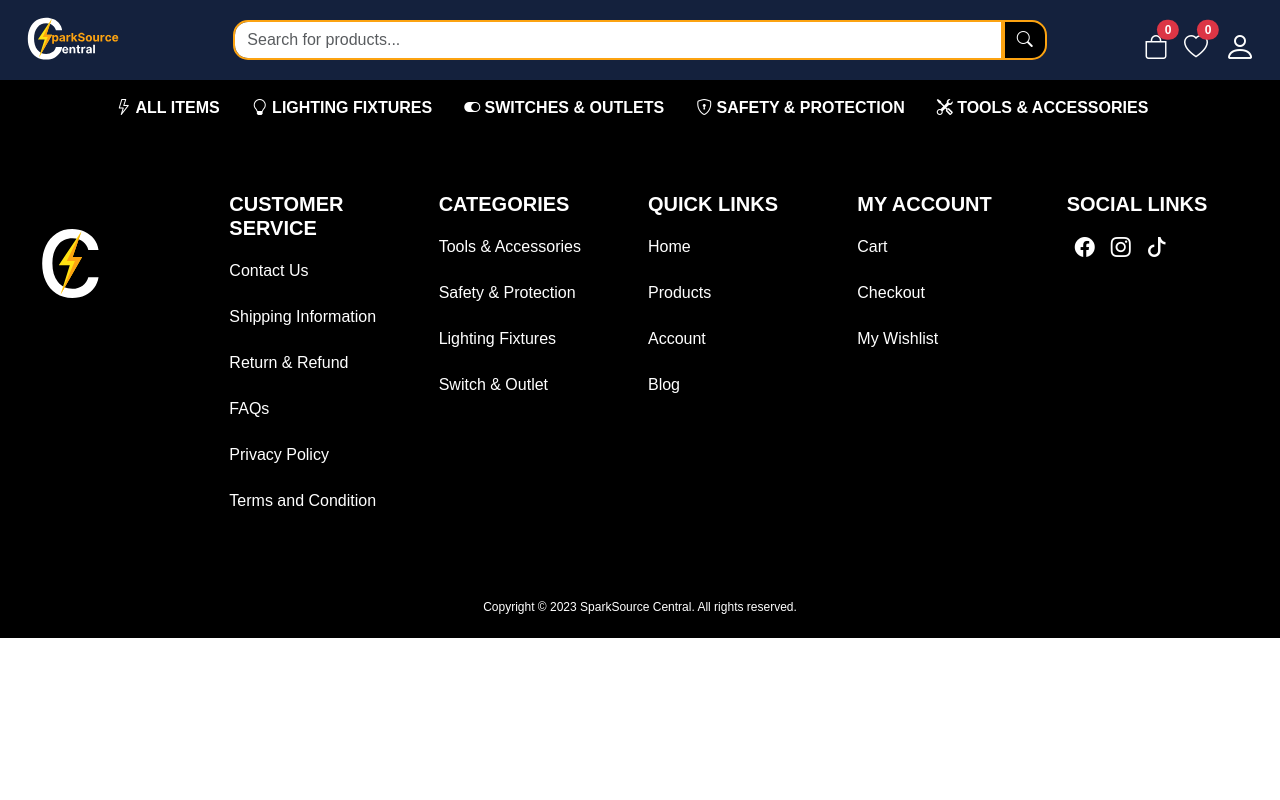
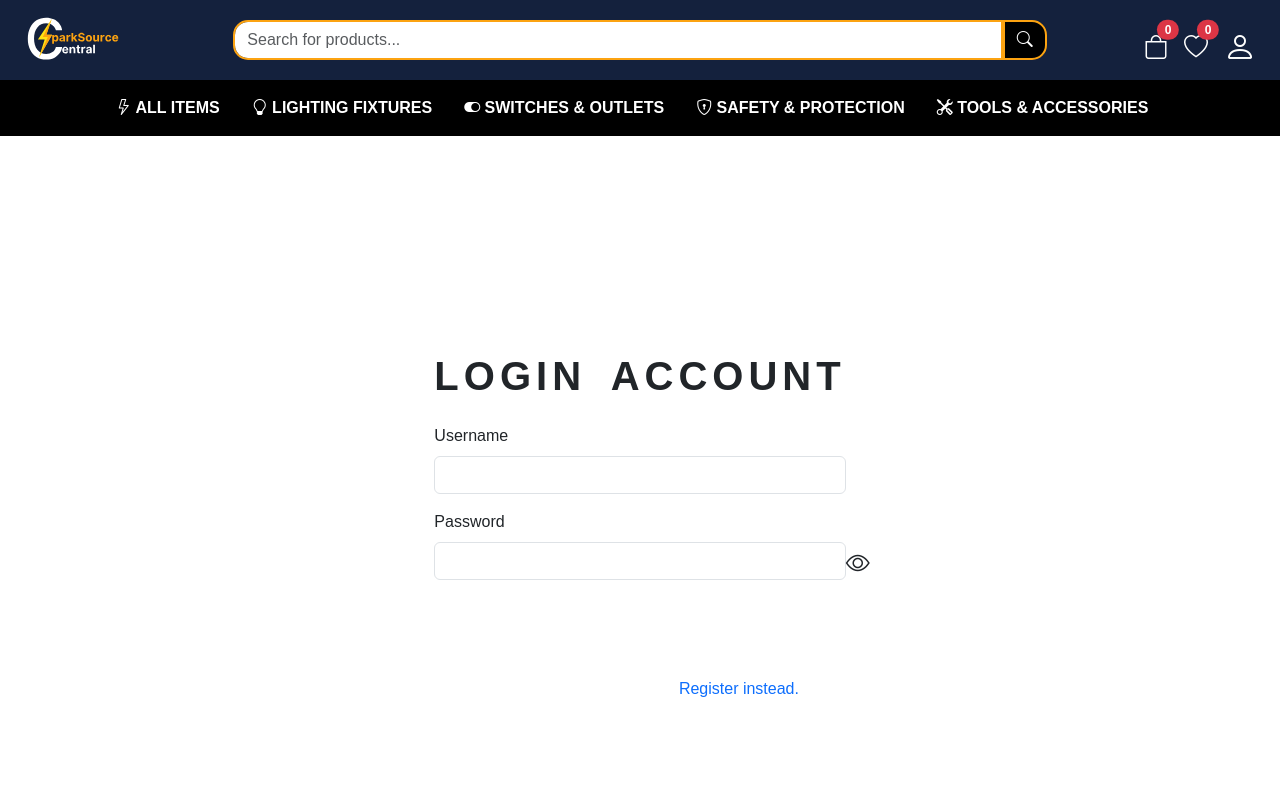
Before and after one commit to jaspherbagor/SparkSourceCentral, a React (Create React App) app in the folder frontend/: page /login in a window 1280 px wide. Shown: the top 800 px of the page. Built offline with nearby package versions, Linux system fonts and the light colour scheme.

Commit message:
added contents to the login page and route

```diff
--- a/frontend/src/component/pages/login.jsx
+++ b/frontend/src/component/pages/login.jsx
@@ -0,0 +1,152 @@
+import React from "react";
+
+import { Link } from "react-router-dom";
+
+function LoginPage() {
+
+
+    const togglePassword = function() {
+      const password = document.getElementById('password');
+      const togglePassword = document.getElementById('togglePassword');
+        if(password.type === "password"){
+            password.type = "text";
+            togglePassword.className="bi bi-eye-slash text-danger position-absolute fs-4 mt-1";
+        } else {
+            password.type = "password";
+            togglePassword.className="bi bi-eye text-danger position-absolute fs-4 mt-1";
+        }
+    }
+
+    const login = function() {
+
+      const loginBtn = document.getElementById('login');
+      const toastLive = document.getElementById('liveToast');
+      const toastLabel = document.getElementById('toastLabel');
+      const toastMessage = document.getElementById('toastMessage');
+      const toastHeader = document.getElementById('toastHeader');
+
+      if (loginBtn) {
+        loginBtn.addEventListener('click', function() {
+          const toast = new window.bootstrap.Toast(toastLive);
+          const username = document.getElementById('username');
+          const password = document.getElementById('password');
+
+          if (username.value === "" && password.value === "") {
+              toastLabel.innerText = "ERROR";
+              toastLabel.style.color = "#FFFFFF";
+              toastMessage.innerText = "No data inputted!";
+              toastMessage.style.color = "red";
+              toastLive.style.border = "2.5px solid #fe0039"
+              toastHeader.style.background = "#fe0039";
+          }
+
+          else if(username.value === "" || password.value === "") {
+              toastLabel.innerText = "ERROR";
+              toastLabel.style.color = "#FFFFFF";
+              toastMessage.innerText = "Fill up all the necessary information!";
+              toastMessage.style.color = "red";
+              toastLive.style.border = "2.5px solid #fe0039";
+              toastHeader.style.background = "#fe0039";
+          }else {
+              fetch('http://localhost:4000/login', {
+              method: 'post',
+              headers: {
+                  'Accept': 'application/json',
+                  'Content-Type': 'application/json'
+              },
+              body: JSON.stringify({
+                  username: username.value,
+                  password: password.value,
+              })
+          }).then(function(result){
+              return result.json()
+          }).then(function(result){
+              console.log('result: ', result)
+
+              if (result.success) {
+                  toastLabel.innerText = "SUCCESS";
+                  toastLabel.style.color = "#FFFFFF";
+                  toastMessage.innerText = "Login Success";
+                  toastMessage.style.color = "green";
+                  toastLive.style.border = "2.5px solid green"
+                  toastHeader.style.background = "green";
+
+                  username.value = "";
+                  password.value = "";
+
+              } else {
+                  toastLabel.innerText = "ERROR";
+                  toastLabel.style.color = "#FFFFFF";
+                  toastMessage.innerText = "Invalid Credentials!";
+                  toastMessage.style.color = "red";
+                  toastLive.style.border = "2.5px solid #fe0039";
+                  toastHeader.style.background = "#fe0039";
+              }
+          })
+          }
+
+          toast.show()
+      })
+    }
+
+  };
+
+  return (
+    <div class="App">
+      <div className="signup-container-div container-fluid vh-100 d-flex align-items-center justify-content-center px-3 py-3 w-100">
+        <div className="g-3 needs-validation form-container p-4 my-4 h-auto" novalidate>
+
+            <h1  className="mb-4 text-center fw-bolder heading">LOGIN ACCOUNT</h1>
+
+            <div className="row">
+                <div className="col-md-12 mb-3">
+                    <label for="username" className="form-label">Username</label>
+                    <input type="text" className="form-control" id="username" required/>
+                    <div className="invalid-feedback">
+                        You must input username.
+                    </div>
+                </div>
+            </div>
+
+            <div className="row">
+                <div className="col-md-12 mb-3">
+                    <div className="col-md-12 mb-3">
+                        <label for="password" className="form-label">Password</label>
+                        <div className="d-flex">
+                            <input type="password" className="form-control" id="password" required/>
+                            <span className="input-group-addon">
+                                <i className="bi bi-eye position-absolute fs-4 mt-1" id="togglePassword" onClick={togglePassword}></i>
+                            </span>
+                        </div>
+                    </div>
+                </div>
+            </div>
+
+
+            <div className="text-center mt-2 mb-2">
+              <button className="btn text-white fw-semi-bold register-btn" type="submit" id="login" onClick = {login}>LOGIN</button>
+            </div>
+
+            <div className="text-center mt-3">
+                <p className="text-white">Don't have an account yet? <Link to="/" className="text-decoration-none login-link">Register instead.</Link></p>
+            </div>
+
+            <div className="toast-container position-fixed top-0 p-2">
+                <div id="liveToast" className="toast" role="alert" aria-live="assertive" aria-atomic="true">
+                    <div className="toast-header" id="toastHeader">
+                        <strong className="me-auto" id="toastLabel"></strong>
+                        <button type="button" className="btn-close" data-bs-dismiss="toast" aria-label="Close"></button>
+                    </div>
+                    <div className="toast-body fw-medium" id="toastMessage">
+                    </div>
+                </div>
+            </div>
+
+        </div>
+
+      </div>
+    </div>
+  );
+}
+
+export default LoginPage;
--- a/frontend/src/component/route/route.jsx
+++ b/frontend/src/component/route/route.jsx
@@ -2,13 +2,14 @@ import React from "react";
 import { Routes, Route } from "react-router-dom";
 import Home from "../pages/home";
 import Product from "../pages/product";
+import LoginPage from "../pages/login";
 
 const Routeway = () => {
     return(
         <Routes>
             <Route path="/" element={<Home/>}/>
             <Route path="/product" element={<Product/>}/>
-            <Route/>
+            <Route path="/login" element={<LoginPage/>} />
         </Routes>
     )
 }
```
